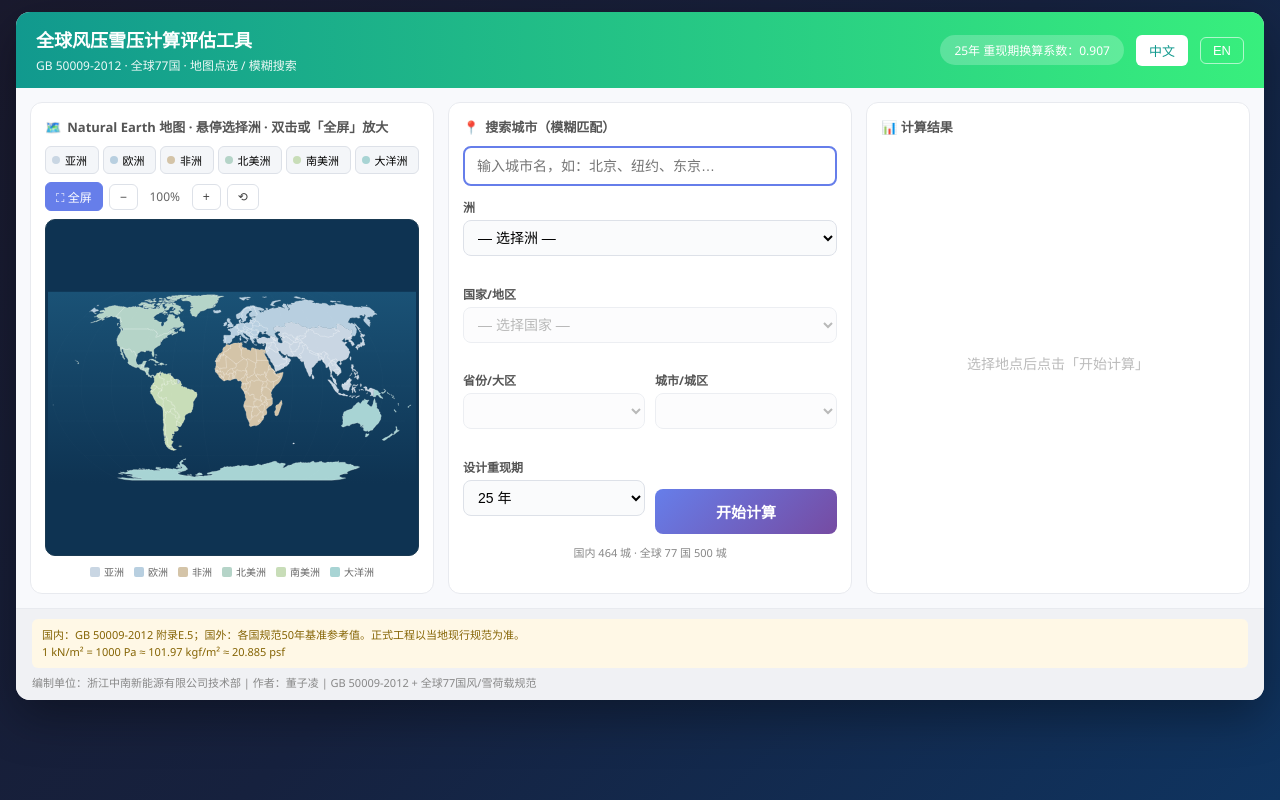
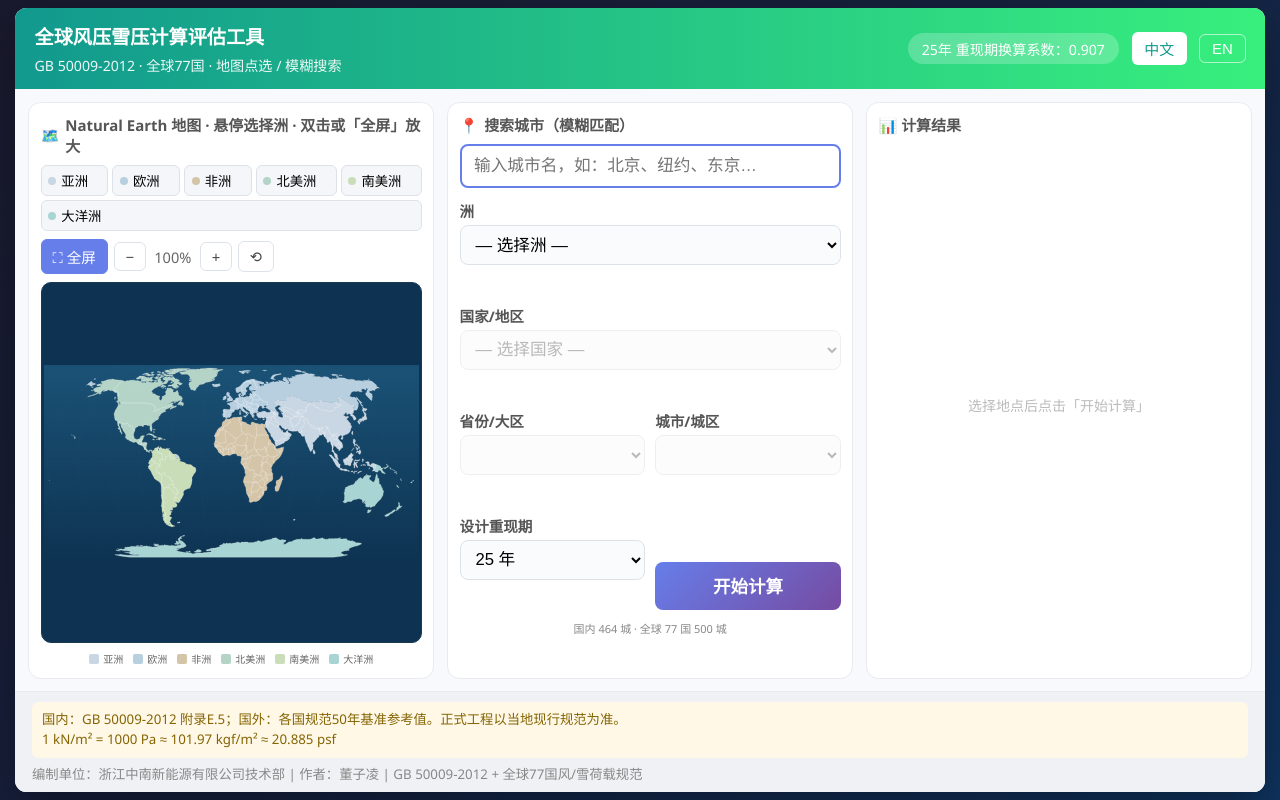
Before and after one commit to kkzayn98/global-wind-snow-calc, a plain HTML site: page index.html in a window 1280 px wide. Drawn offline with Linux system fonts and the light colour scheme.

Commit message:
Add window auto-resize support

```diff
--- a/index.html
+++ b/index.html
@@ -4,87 +4,112 @@
     <meta charset="UTF-8">
     <meta name="viewport" content="width=device-width, initial-scale=1.0">
     <title>全球风压雪压计算评估工具 — 浙江中南新能源</title>
+    <link rel="icon" href="assets/app.ico" type="image/x-icon" />
     <style>
         * { margin: 0; padding: 0; box-sizing: border-box; }
+        html {
+            height: 100%;
+            /* 随窗口宽度同比例放大基准字号（约 1280px 设计稿） */
+            font-size: clamp(13px, calc(10px + 0.52vw), 22px);
+        }
         body {
             font-family: "Microsoft YaHei", "Segoe UI", Arial, sans-serif;
             background: linear-gradient(135deg, #1a1a2e 0%, #16213e 50%, #0f3460 100%);
+            height: 100%;
             min-height: 100vh;
-            padding: 12px 16px;
+            padding: clamp(0.5rem, 1vh, 1rem) clamp(0.6rem, 1.2vw, 1.25rem);
             color: #333;
+            display: flex;
+            flex-direction: column;
+            overflow: hidden;
         }
         .app {
-            max-width: 1320px;
+            width: 100%;
+            max-width: none;
+            flex: 1;
+            min-height: 0;
             margin: 0 auto;
             background: #f8f9fc;
-            border-radius: 14px;
+            border-radius: clamp(10px, 0.9vw, 16px);
             box-shadow: 0 16px 48px rgba(0,0,0,0.35);
             overflow: hidden;
+            display: flex;
+            flex-direction: column;
         }
         .top-bar {
             display: flex;
             align-items: center;
             justify-content: space-between;
-            gap: 16px;
-            padding: 14px 20px;
+            gap: 1rem;
+            padding: 0.85rem 1.15rem;
             background: linear-gradient(90deg, #11998e, #38ef7d);
             color: #fff;
+            flex-shrink: 0;
         }
-        .top-bar h1 { font-size: 18px; font-weight: 700; }
-        .top-bar p { font-size: 12px; opacity: 0.92; margin-top: 4px; }
-        .top-right { display: flex; align-items: center; gap: 12px; flex-shrink: 0; }
+        .top-bar h1 { font-size: 1.15rem; font-weight: 700; }
+        .top-bar p { font-size: 0.85rem; opacity: 0.92; margin-top: 0.25rem; }
+        .top-right { display: flex; align-items: center; gap: 0.75rem; flex-shrink: 0; }
         .coeff-badge {
-            font-size: 12px;
-            padding: 6px 14px;
+            font-size: 0.85rem;
+            padding: 0.35rem 0.85rem;
             background: rgba(255,255,255,0.22);
             border-radius: 20px;
             white-space: nowrap;
         }
         .lang-btn {
-            padding: 5px 12px;
+            padding: 0.3rem 0.7rem;
             border: 1px solid rgba(255,255,255,0.6);
             background: transparent;
             color: #fff;
             border-radius: 6px;
             cursor: pointer;
-            font-size: 13px;
+            font-size: 0.9rem;
         }
         .lang-btn.active { background: #fff; color: #11998e; }
 
         .main {
             display: grid;
             grid-template-columns: 1fr 1fr 0.95fr;
-            gap: 14px;
-            padding: 14px;
-            min-height: 520px;
+            gap: clamp(0.65rem, 1vw, 1.1rem);
+            padding: clamp(0.65rem, 1vw, 1.1rem);
+            flex: 1;
+            min-height: 0;
             align-items: stretch;
         }
-        @media (max-width: 1100px) {
+        @media (max-width: 900px) {
             .main { grid-template-columns: 1fr; }
         }
 
         .panel {
             background: #fff;
-            border-radius: 12px;
+            border-radius: 0.75rem;
             border: 1px solid #e8eaef;
-            padding: 14px;
+            padding: clamp(0.65rem, 0.9vw, 1rem);
             display: flex;
             flex-direction: column;
             min-height: 0;
+            min-width: 0;
         }
         .panel-title {
-            font-size: 13px;
+            font-size: 0.9rem;
             font-weight: 700;
             color: #555;
-            margin-bottom: 10px;
+            margin-bottom: 0.55rem;
             display: flex;
             align-items: center;
-            gap: 6px;
+            gap: 0.35rem;
+            flex-shrink: 0;
         }
 
         /* Map panel */
-        .panel-map {
+        .panel-map,
+        .panel-form,
+        .panel-result {
             min-height: 0;
+        }
+        .panel-form,
+        .panel-result {
+            overflow-y: auto;
         }
         .continent-tabs {
             display: flex;
@@ -94,9 +119,9 @@
         }
         .continent-tab {
             flex: 1 1 auto;
-            min-width: 52px;
-            padding: 5px 6px;
-            font-size: 11px;
+            min-width: 3rem;
+            padding: 0.3rem 0.4rem;
+            font-size: 0.8rem;
             border: 1px solid #dde1e8;
             background: #f4f6f9;
             border-radius: 6px;
@@ -125,8 +150,8 @@
             flex-wrap: wrap;
         }
         .map-toolbar .map-tool-btn {
-            padding: 5px 10px;
-            font-size: 12px;
+            padding: 0.35rem 0.65rem;
+            font-size: 0.875rem;
             border: 1px solid #dde1e8;
             background: #fff;
             border-radius: 6px;
@@ -140,21 +165,24 @@
             border-color: #667eea;
         }
         .map-toolbar .map-zoom-label {
-            font-size: 12px;
+            font-size: 0.875rem;
             color: #666;
             min-width: 42px;
             text-align: center;
         }
         .map-viewport {
-            flex: 1;
+            flex: 1 1 auto;
             width: 100%;
-            min-height: 0;
-            aspect-ratio: 1000 / 520;
+            min-height: 10rem;
+            min-width: 0;
             overflow: auto;
-            border-radius: 10px;
+            border-radius: 0.6rem;
             border: 1px solid #1a3a52;
             background: #0e3352;
             cursor: zoom-in;
+            display: flex;
+            align-items: center;
+            justify-content: center;
         }
         .map-zoom-inner {
             transform-origin: center center;
@@ -174,6 +202,9 @@
         .map-svg-host {
             width: 100%;
             height: 100%;
+            max-width: 100%;
+            max-height: 100%;
+            aspect-ratio: 1000 / 520;
             display: flex;
             align-items: center;
             justify-content: center;
@@ -184,6 +215,7 @@
             height: 100%;
             max-height: none;
             display: block;
+            object-fit: contain;
         }
         .map-wrap .continent-path,
         .map-modal .continent-path {
@@ -346,10 +378,10 @@
         .search-wrap { position: relative; margin-bottom: 12px; }
         .search-wrap input {
             width: 100%;
-            padding: 10px 12px;
+            padding: 0.6rem 0.75rem;
             border: 2px solid #667eea;
             border-radius: 8px;
-            font-size: 14px;
+            font-size: 1rem;
         }
         .search-results {
             position: absolute;
@@ -382,28 +414,28 @@
         .form-grid .full { grid-column: 1 / -1; }
         .field label {
             display: block;
-            font-size: 12px;
+            font-size: 0.875rem;
             font-weight: 600;
             color: #555;
             margin-bottom: 4px;
         }
         .field select {
             width: 100%;
-            padding: 8px 10px;
+            padding: 0.5rem 0.65rem;
             border: 1px solid #dde1e8;
             border-radius: 8px;
-            font-size: 14px;
+            font-size: 1rem;
             background: #fafbfc;
         }
         .field select:disabled { opacity: 0.55; cursor: not-allowed; }
         .btn-calc {
             grid-column: 1 / -1;
-            padding: 12px;
+            padding: 0.7rem;
             background: linear-gradient(135deg, #667eea, #764ba2);
             color: #fff;
             border: none;
             border-radius: 8px;
-            font-size: 15px;
+            font-size: 1.05rem;
             font-weight: 700;
             cursor: pointer;
             margin-top: 4px;
@@ -437,7 +469,7 @@
         }
         .result-placeholder.hidden { display: none !important; }
         .location {
-            font-size: 15px;
+            font-size: 1.05rem;
             font-weight: 700;
             color: #11998e;
             margin-bottom: 10px;
@@ -455,8 +487,8 @@
             padding: 10px;
         }
         .metric.highlight { background: #e8f8f0; border: 1px solid #b8e6cf; }
-        .metric .lbl { font-size: 11px; color: #777; }
-        .metric .val { font-size: 16px; font-weight: 700; color: #222; margin-top: 4px; }
+        .metric .lbl { font-size: 0.8rem; color: #777; }
+        .metric .val { font-size: 1.1rem; font-weight: 700; color: #222; margin-top: 4px; }
         .metric.highlight .val { color: #11998e; }
         .data-row {
             display: flex;
@@ -498,11 +530,12 @@
         .risk-low { background: #43a047; }
 
         .footer {
-            padding: 10px 16px;
-            font-size: 11px;
+            padding: 0.55rem 1rem;
+            font-size: 0.8rem;
             color: #888;
             background: #f0f1f4;
             border-top: 1px solid #e8eaef;
+            flex-shrink: 0;
         }
         .footer .note { color: #856404; background: #fff8e6; padding: 8px 10px; border-radius: 6px; margin-bottom: 6px; white-space: pre-line; line-height: 1.5; }
     </style>
```
Also changed, not shown: 2 other files.
